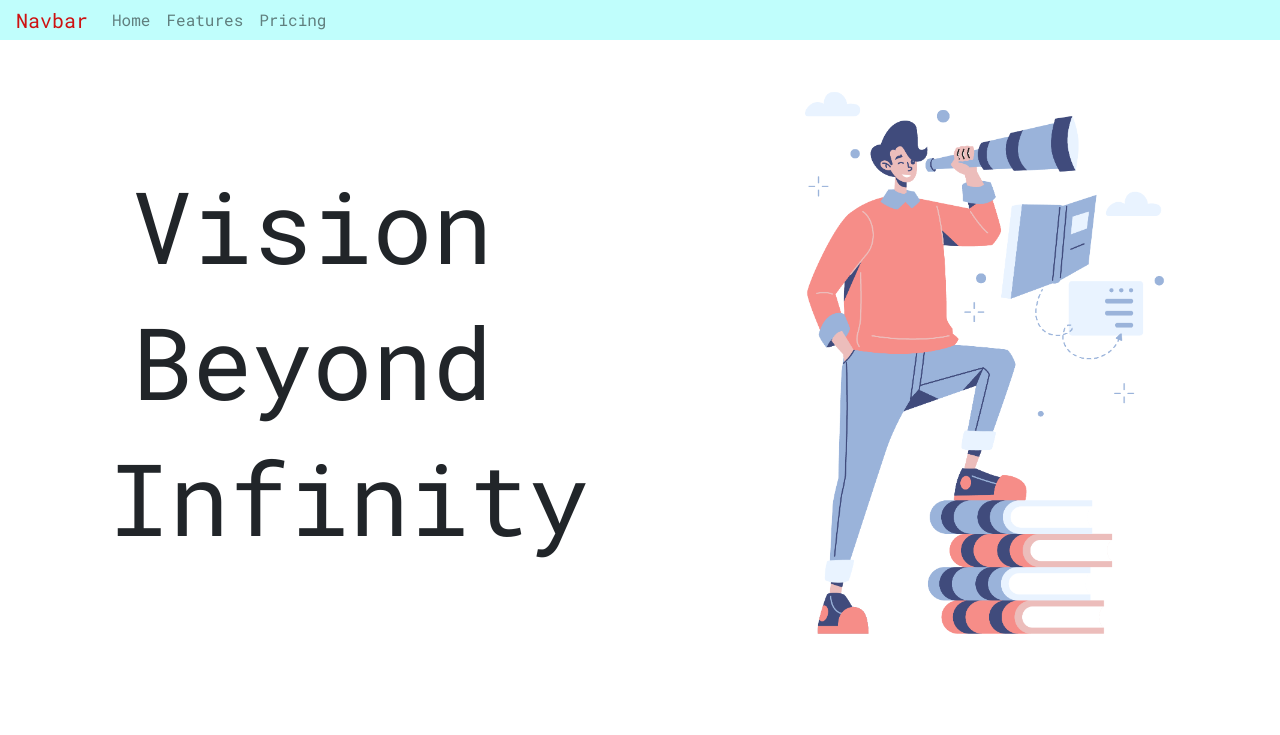
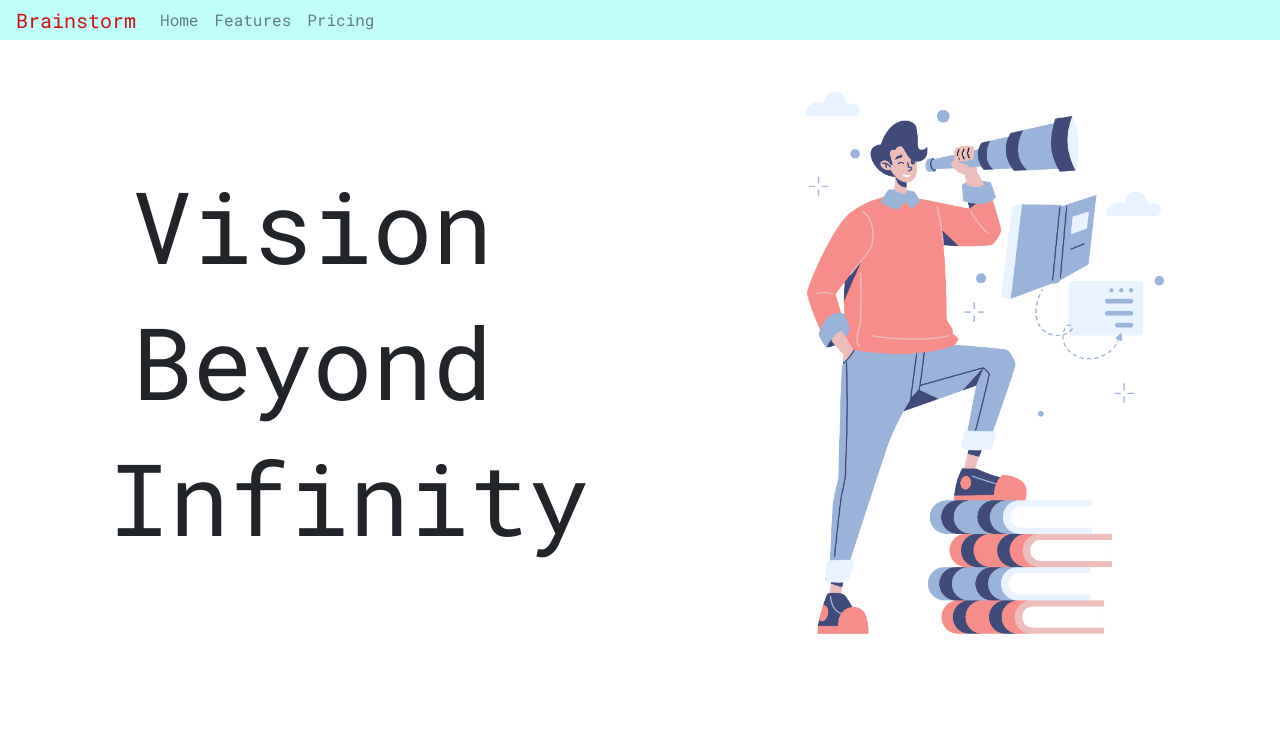
Before and after one commit to NishithPat/Bootstrap-practice, a plain HTML site: page index.html in a window 1280 px wide. Shown: the top 735 px of the page. Drawn offline with nearby package versions, Linux system fonts and the light colour scheme.

Commit message:
Changed nav-brand

```diff
--- a/index.html
+++ b/index.html
@@ -15,7 +15,7 @@
 
 <body>
     <nav class="navbar navbar-expand-lg navbar-light fixed-top p-0 container-fluid px-3" id="mainNav">
-        <a class="navbar-brand" href="#">Navbar</a>
+        <a class="navbar-brand" href="#">Brainstorm</a>
         <button class="navbar-toggler" type="button" data-toggle="collapse" data-target="#navbarNav"
             aria-controls="navbarNav" aria-expanded="false" aria-label="Toggle navigation">
             <span class="navbar-toggler-icon"></span>
```
